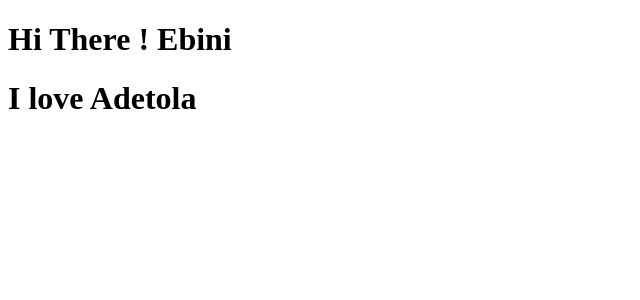
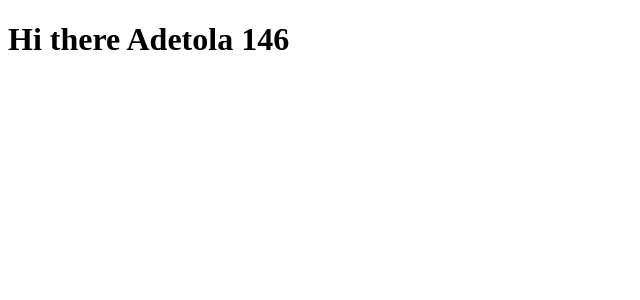
Before and after one commit to ebinivic/REACT, a React (Vite) app in the folder Reactwiz/: page / in a window 1280 px wide. Shown: the top 300 px of the page, without its empty margins (0-640 px from the left). Built offline with nearby package versions, Linux system fonts and the light colour scheme.

Commit message:
sixth commit

```diff
--- a/Reactwiz/src/App.jsx
+++ b/Reactwiz/src/App.jsx
@@ -1,10 +1,15 @@
 import Hello from './components/Hello';
 function App() {
+const person = {
+name:'Adetola',
+message:'Hi there',
+emoji:'',
+seatNumbers: [1, 4, 6]
 
+}
   return (
 <div className="App">
-      <Hello name='Ebini' message='Hi There !'/>
-      <Hello name='Adetola' message='I love'/>
+      <Hello person={person} />
     </div>
   )
 
--- a/Reactwiz/src/components/Hello.jsx
+++ b/Reactwiz/src/components/Hello.jsx
@@ -1,9 +1,8 @@
-function Hello(props) {
-console.log(props);
+function Hello({person }) {
 return (
 <div>
     <h1>
-         {props.message} {props.name}
+         {person.message} {person.emoji} {person.name} {person.seatNumbers}
         </h1>
     </div>
     )
```
